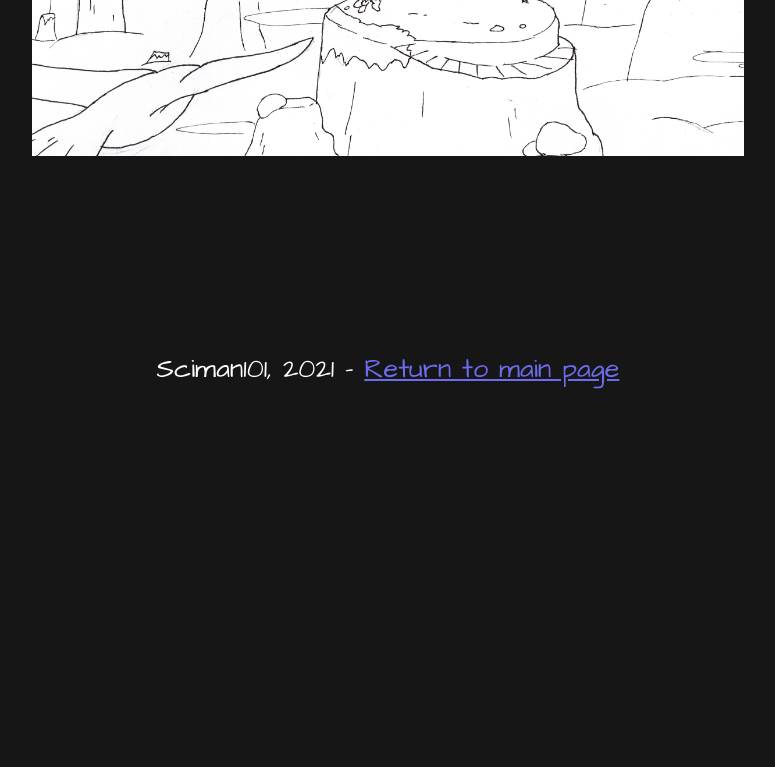
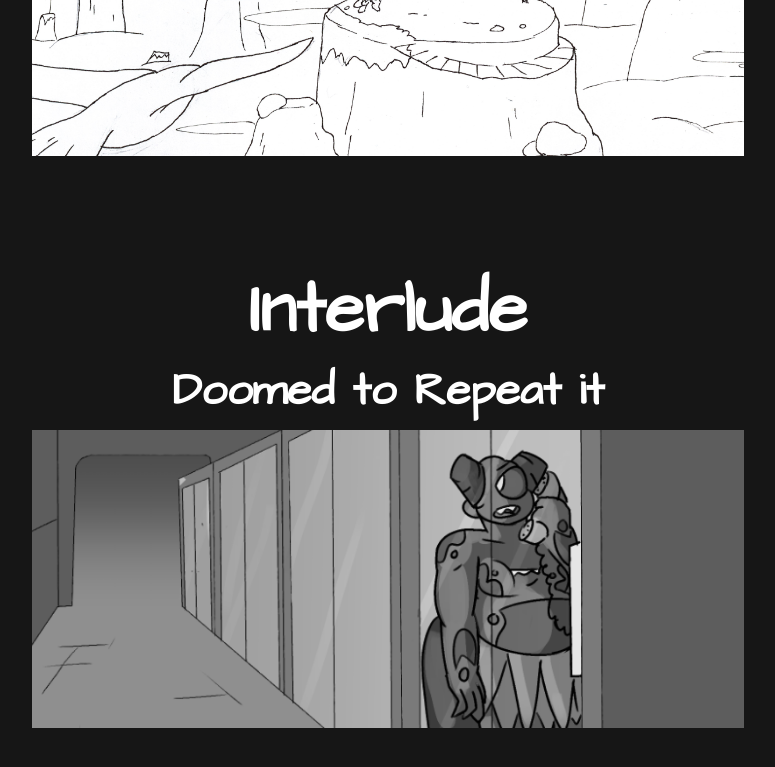
Before and after one commit to Sciman101/sciman101.github.io, a Jekyll site: the page w4r.html, which Jekyll copies as it is, in a window 1280 px wide and 900 px high, scrolled down 1964 px. Shown: the top 767 px of the window, without its empty margins (252-1027 px from the left). Built offline with Jekyll 4.4.1, drawn with Linux system fonts in a browser that asks for light colours; nearby versions of some CDN libraries; before the commit the page ends 2384 px from its top, so only the background shows below that.

Commit message:
Added w4r interlude 2

```diff
--- a/w4r.html
+++ b/w4r.html
@@ -92,6 +92,19 @@
         </td>
       </tr>
 
+       <!-- Interlude -->
+       <tr>
+        <div class='spacer'></div>
+        <td colspan="2"><h1>Interlude</h1><h2>Doomed to Repeat it</h2></td>
+      </tr>
+
+      <tr>
+        <td colspan="2">
+          <a href="https://imgur.com/a/99DplcR"><img class="bastionborder thumbnail" src="assets/img/w4r/interlude2.png"></a>
+          <div class='spacer'></div>
+        </td>
+      </tr>
+
     <!-- Footer -->
     <tr>
       <td colspan="2"><div class='spacer'></div>
```
Also changed, not shown: assets/img/w4r/interlude2.png (added).
